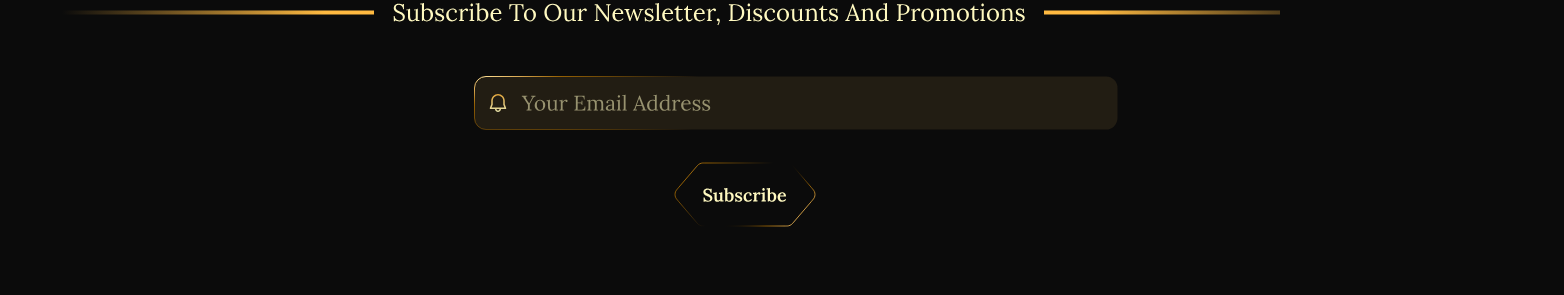
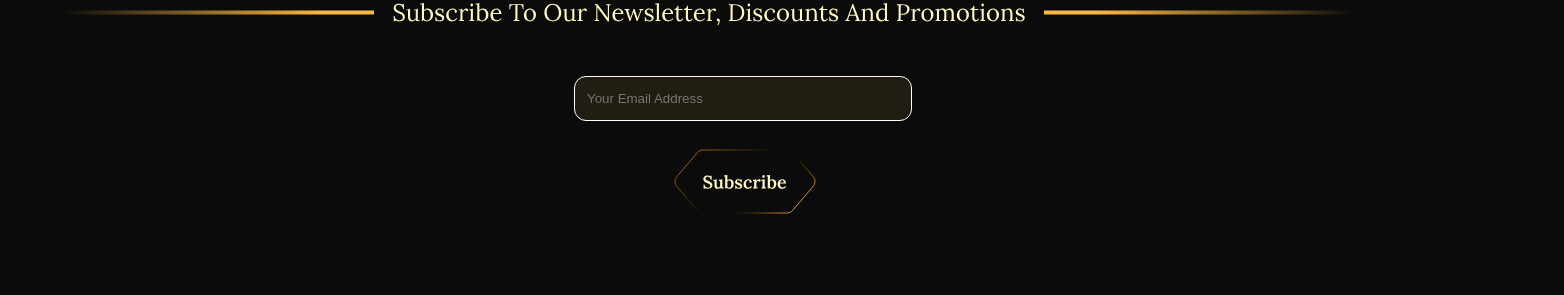
Before and after one commit to Sravani0410/Honey-Online-shop, a plain HTML site: page index.html in a window 1280 px wide. Shown: the part 5780-6075 px from the top of the page, 1564 px wide, since content can reach past the window. Drawn offline with Linux system fonts and the light colour scheme.

Commit message:
subscribe section

```diff
--- a/index.css
+++ b/index.css
@@ -11,7 +11,7 @@ body {
   height: auto;
   margin: 0 auto;
   background: #0b0b0b;
-  overflow: hidden;
+  /* overflow: hidden; */
 }
 
 /* Hero Section */
@@ -1076,7 +1076,7 @@ color: #FFF9C0;
   left: 73px;
   gap: 18px;
 }
-.subscribe-form .email-sub{
+.subscribe-form{
 margin-top: 34px;
 padding: 14px 24px 14px 12px;
 gap: 12px;
@@ -1084,6 +1084,13 @@ border-radius: 12px 0px 0px 0px;
 border: 1px 0px 0px 0px;
 margin-left:400px
 }
+
+.subscribe-button{
+  padding: 14px 24px 14px 12px;
+  border-radius: 12px 0px 0px 0px;
+  margin-left:600px
+  }
+
 .subscribe-signup {
   display: flex;
   gap: 29px;
@@ -1102,10 +1109,20 @@ margin-left:400px
   width: 24px;
   height: 24px;
 }
-.subscribe-button{
+
+.subscribe-input{
+width: 300px;
+height: 15px;
+top: 34px;
+margin-left:100px;
 padding: 14px 24px 14px 12px;
-border-radius: 12px 0px 0px 0px;
-margin-left:600px
+gap: 12px;
+color:white;
+border-radius: 12px;
+border: 1px 0px 0px 0px;
+background: #221D13;
+border: 1px solid;
+/* border-image-source: radial-gradient(51.16% 71.74% at 1.33% 1.78%, #FFE195 0%, rgba(242, 187, 90, 0.876812) 17.71%, rgba(191, 122, 0, 0.75) 35.94%, rgba(191, 122, 0, 0) 100%, rgba(15, 18, 24, 0) 100%) */
 }
 
 /* Footer Section */
@@ -1191,4 +1208,7 @@ margin-top:70px;
   .shopframe {
     flex-direction: column;
   }
+  .footer{
+    width:100%
+  }
 }
--- a/index.html
+++ b/index.html
@@ -581,17 +581,29 @@
           <img src="Images/title.svg" alt="Bee Image" class="bee-image" />
         </div>
         <div class="subscribe-form">
-          <img
+          <!-- <img
             class="email-sub"
             src="Images/email-sub.svg"
             alt="Subscribe Image"
+          /> -->
+          <input
+            type="email"
+            placeholder="Your Email Address"
+            class="subscribe-input"
+            required
           />
-          <img
+          <!-- <img
             class="subscribe-button"
             src="Images/subscribe-button.svg"
             alt="Subscribe Image"
-          />
+          /> -->
         </div>
+        <img
+          class="subscribe-button"
+          src="Images/subscribe-button.svg"
+          alt="Subscribe Image"
+        />
+        <!-- <button type="submit">Subscribe</button> -->
       </section>
 
       <footer class="footer">
@@ -622,16 +634,4 @@
     </div>
   </body>
 </html>
-<script src="index.js">
-  // document.addEventListener('DOMContentLoaded', () => {
-  //   const navLinks = document.querySelectorAll('.navigation a');
-
-  //   navLinks.forEach(link => {
-  //     link.addEventListener('click', (event) => {
-  //       event.preventDefault(); // Prevent default link behavior for demonstration purposes
-  //       navLinks.forEach(nav => nav.classList.remove('active'));
-  //       link.classList.add('active');
-  //     });
-  //   });
-  // });
-</script>
+<script src="index.js"></script>
```
